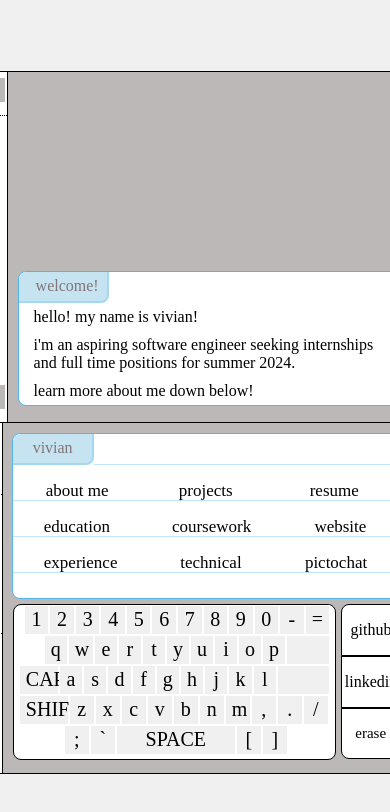
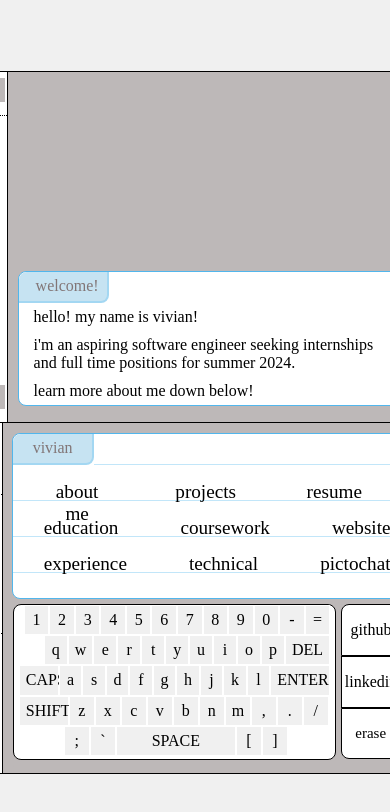
Before and after one commit to vivianc125/picto-portfolio, a React (Create React App) app: page / in a window 390 px wide. Shown: the top 812 px of the page. Built offline with nearby package versions, Linux system fonts and the light colour scheme.

Commit message:
fixing sizing for mobile users

```diff
--- a/src/App.js
+++ b/src/App.js
@@ -282,7 +282,7 @@ useEffect(() => {
                       <button className="keyboard-key" disabled="true">i</button>
                       <button className="keyboard-key" disabled="true">o</button>
                       <button className="keyboard-key" disabled="true">p</button>
-                      <button className="keyboard-key backspace-key" disabled="true"></button>
+                      <button className="keyboard-key backspace-key" disabled="true">DEL</button>
                     </div>
                     <div className = "row keys r3">
                       <button className="keyboard-key caps-key" disabled="true">CAPS</button>
@@ -295,7 +295,7 @@ useEffect(() => {
                       <button className="keyboard-key" disabled="true">j</button>
                       <button className="keyboard-key" disabled="true">k</button>
                       <button className="keyboard-key" disabled="true">l</button>
-                      <button className="keyboard-key enter-key" disabled="true"></button>
+                      <button className="keyboard-key enter-key" disabled="true">ENTER</button>
                     </div>
                     <div className = "row keys r4">
                       <button className="keyboard-key shift-key" disabled="true">SHIFT</button>
--- a/src/styles.css
+++ b/src/styles.css
@@ -247,7 +247,7 @@ form::input{
     margin: auto 25px;
     width:33%;
     background-color: rgba(255, 255, 255, 0);
-    font-size: 17px;
+    font-size: 1.2em;
     text-align: center;
 }
 
@@ -294,8 +294,9 @@ form::input{
 }
 
 .keys button{
-    font-size: 20px;
-    height: 30px;
+    position: relative;
+    font-size: 1em;
+    height: 1.9em;
     margin: 0.5 auto;
     border: 1px solid rgb(255, 255, 255);
     float: center;
@@ -377,6 +378,7 @@ body {
     justify-content: center;
     align-items: center;
     background-color: #f0f0f0;
+    color:black;
   }
 
 
```
